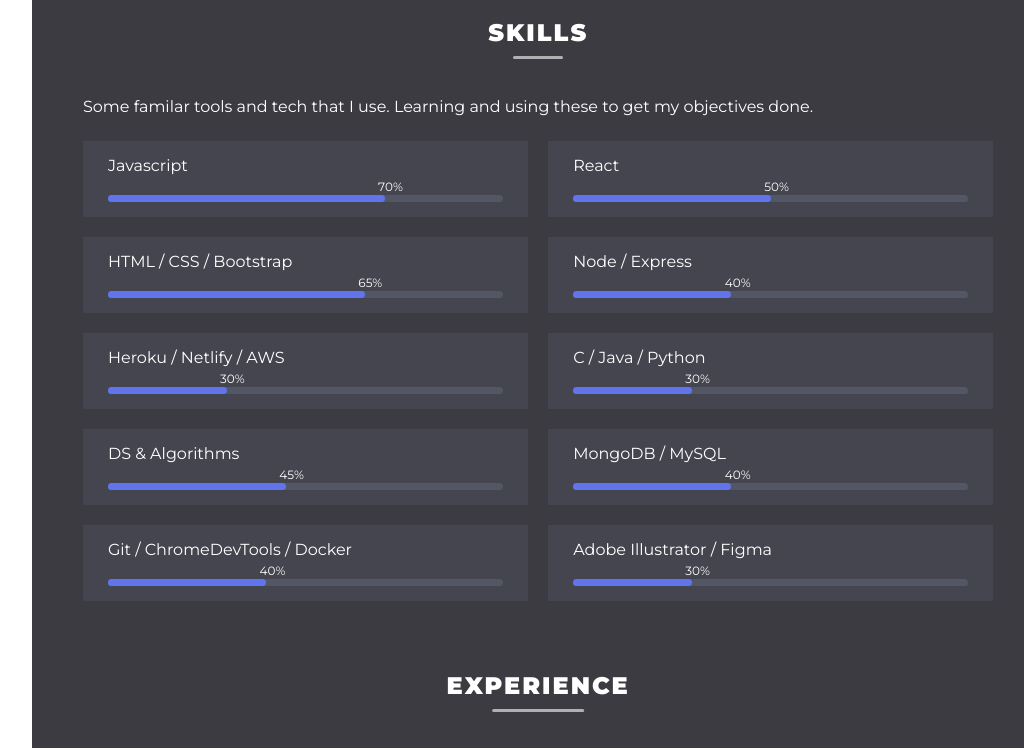
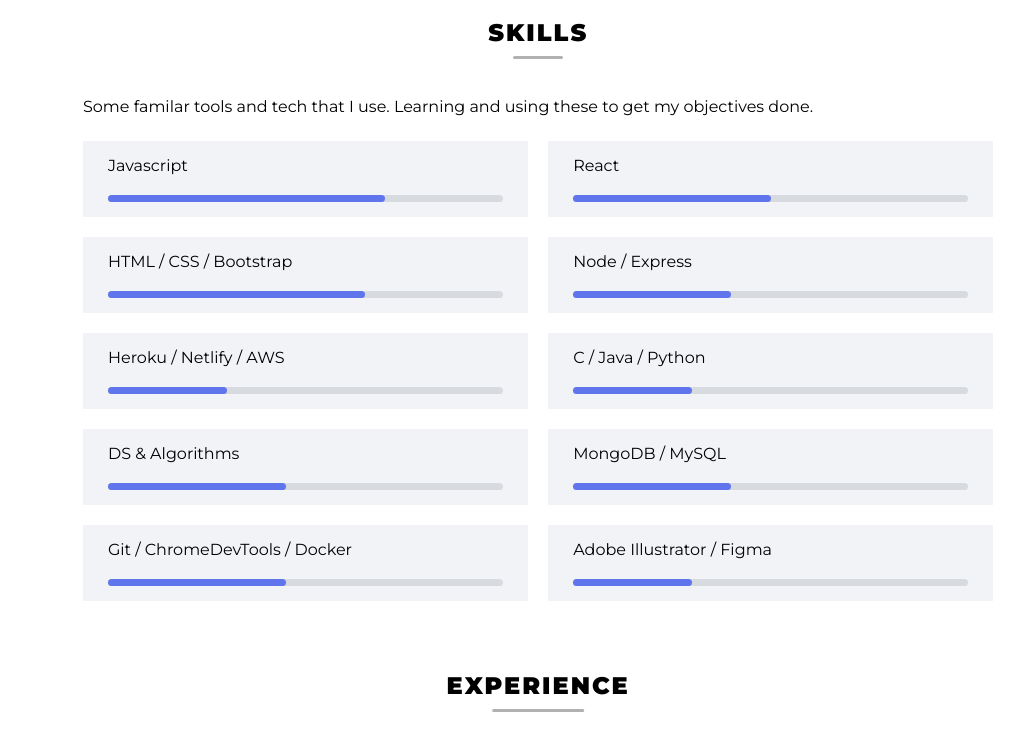
Before and after one commit to subhamdas461/portfolio, a React (Create React App) app: page / in a window 1280 px wide. Shown: the part 2000-2748 px from the top of the page, without its empty margins (236-1260 px from the left). Built offline with nearby package versions, Linux system fonts and the light colour scheme; a web font is replaced by a local one.

Commit message:
mode def light

```diff
--- a/src/App.css
+++ b/src/App.css
@@ -380,17 +380,7 @@
     left: 0;
     background-color: var(--btn-hover);
 }
-.skill-item .pg-percent {
-    color: #fff;
-    font-size: 12px;
-    position: absolute;
-    height: 13px;
-    top: -16px;
-    right: 0;
-    border-radius: 50%;
-    width: 13px;
-    transform: translate(50%);
-}
+
 /* ----------- */
 .contact-inputs {
     /* position: absolute; */
--- a/src/App.jsx
+++ b/src/App.jsx
@@ -13,7 +13,7 @@
 export const ThemeData = createContext();
 const App = () => {
     const [mode, setMode] = useState(
-        localStorage.mode ? localStorage.mode : "dark"
+        localStorage.mode ? localStorage.mode : "light"
     );
 
     const [loading, setLoading] = useState(true);
--- a/src/Components/About.jsx
+++ b/src/Components/About.jsx
@@ -14,7 +14,7 @@
     background-color: var(--dark-sidebar-bg);
 `;
 const about = {
-    one: "I'm currently a final year undergraduate student, pursing Bachelor's in Computer Science and Engineering from NIT Arunachal Pradesh. Passionate about software development and design. My focus is to create efficient, scalable, and robust systems.",
+    one: "I'm currently a final year undergraduate student, pursuing Bachelor's in Computer Science and Engineering from NIT Arunachal Pradesh. Passionate about software development and design. My focus is to create efficient, scalable, and robust systems.",
 };
 
 function About() {
--- a/src/Components/Contact.jsx
+++ b/src/Components/Contact.jsx
@@ -121,6 +121,7 @@
                 setType(data.status);
             })
             .catch((err) => {
+                console.log(err);
                 setSendLoad(false);
                 sendButton.current.style.cursor = "pointer";
                 sendButton.current.disabled = false;
--- a/src/Components/Skills/SkillItem.jsx
+++ b/src/Components/Skills/SkillItem.jsx
@@ -1,16 +1,16 @@
 import { motion, useAnimation } from "framer-motion";
-import { useState } from "react";
+
 import { useEffect } from "react";
 import { useCustomInView } from "../../obs.animation";
 
 function SkillItem(props) {
-  const [progress, setProgress] = useState(0);
+    // const [progress, setProgress] = useState(0);
 
     const [inView, ref] = useCustomInView(1);
     const animationCon = useAnimation();
     useEffect(() => {
         if (inView) {
-      setProgress(props.progress);
+            // setProgress(props.progress);
             animationCon.start({ width: `${props.progress}%` });
         }
         // eslint-disable-next-line
@@ -36,9 +36,7 @@
                     style={{
                         width: props.progress + "%",
                     }}
-        >
-          <span className="pg-percent">{progress}%</span>
-        </motion.div>
+                ></motion.div>
             </div>
         </div>
     );
--- a/src/Components/Skills/Skills.jsx
+++ b/src/Components/Skills/Skills.jsx
@@ -37,7 +37,7 @@
         },
         {
             name: "Git / ChromeDevTools / Docker",
-            progress: 40,
+            progress: 45,
         },
 
         {
```
Lines whose indentation alone changed are shown as unchanged.
